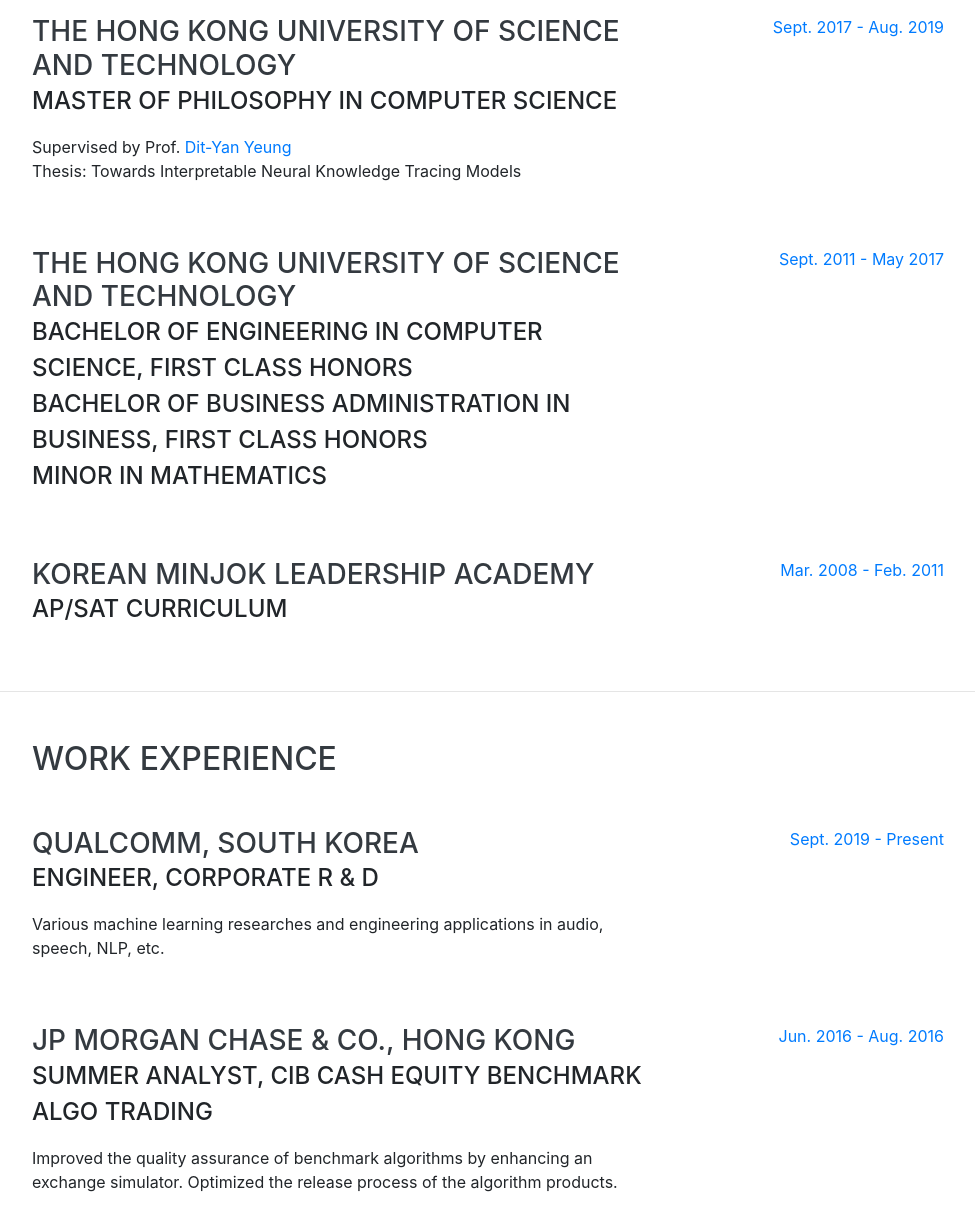
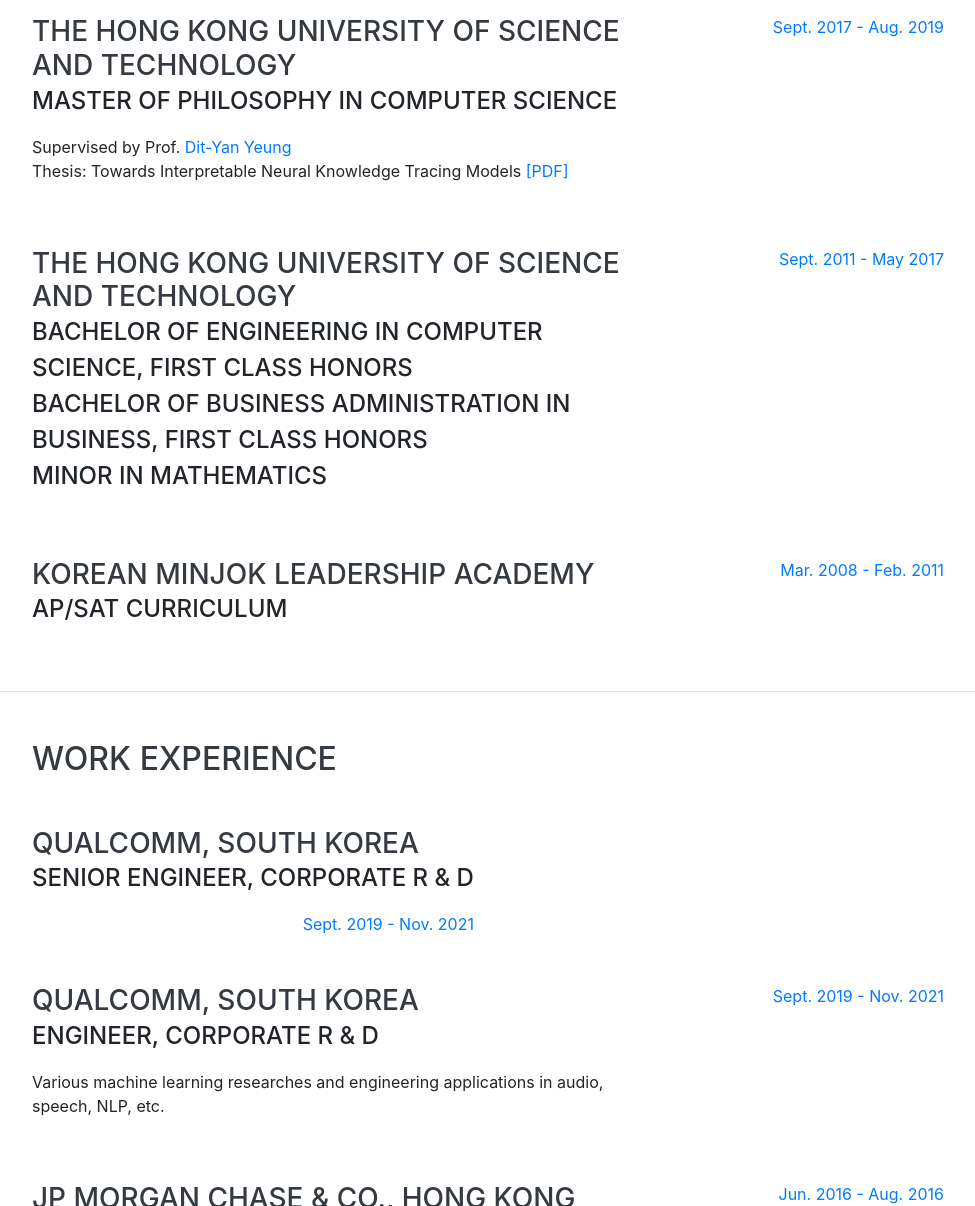
Before and after one commit to JSLBen/jslben.github.io, a website with bundled scripts: page index.html in a window 1280 px wide. Shown: the part 920-2126 px from the top of the page, without its empty margins (288-1263 px from the left). Built offline with nearby package versions, Linux system fonts and the light colour scheme; some icons are missing; a web font is replaced by a local one.

Commit message:
minor update

```diff
--- a/html/education.html
+++ b/html/education.html
@@ -6,7 +6,7 @@
       <h3 class="mb-0">The Hong Kong University of Science and Technology</h3>
       <div class="subheading mb-3">Master of Philosophy in Computer Science</div>
       <p>Supervised by Prof. <a href="https://www.cse.ust.hk/admin/people/faculty/profile/dyyeung">Dit-Yan Yeung</a><br>
-	 Thesis: Towards Interpretable Neural Knowledge Tracing Models<!--<br>
+	 Thesis: Towards Interpretable Neural Knowledge Tracing Models <a href="https://lbezone.hkust.edu.hk/pdfviewer/web/viewer.php?file=aHR0cHM6Ly9sYmV6b25lLmhrdXN0LmVkdS5oay9vYmovMS9vLzk5MTAxMjc1NzU2OTEwMzQxMi85OTEwMTI3NTc1NjkxMDM0MTIucGRm#page=1">[PDF]</a><!--<br>
          GPA 4.000 / 4.300--></p>
     </div>
     <div class="resume-date text-md-right">
--- a/html/work_experience.html
+++ b/html/work_experience.html
@@ -1,5 +1,15 @@
 <div class="w-100">
 <h2 class="mb-5">Work Experience</h2>
+
+<div class="resume-item d-flex flex-column flex-md-row justify-content-between mb-5">
+  <div class="resume-content">
+    <h3 class="mb-0">Qualcomm, South Korea</h3>
+    <div class="subheading mb-3">Senior Engineer, Corporate R &amp D</div>
+    <div class="resume-date text-md-right">
+      <span class="text-primary">Sept. 2019 - Nov. 2021</span>
+    </div>
+  </div>
+</div>
 
 <div class="resume-item d-flex flex-column flex-md-row justify-content-between mb-5">
   <div class="resume-content">
@@ -8,7 +18,7 @@
     <p>Various machine learning researches and engineering applications in audio, speech, NLP, etc. </p>
   </div>
   <div class="resume-date text-md-right">
-    <span class="text-primary">Sept. 2019 - Present</span>
+    <span class="text-primary">Sept. 2019 - Nov. 2021</span>
   </div>
 </div>
 
```
